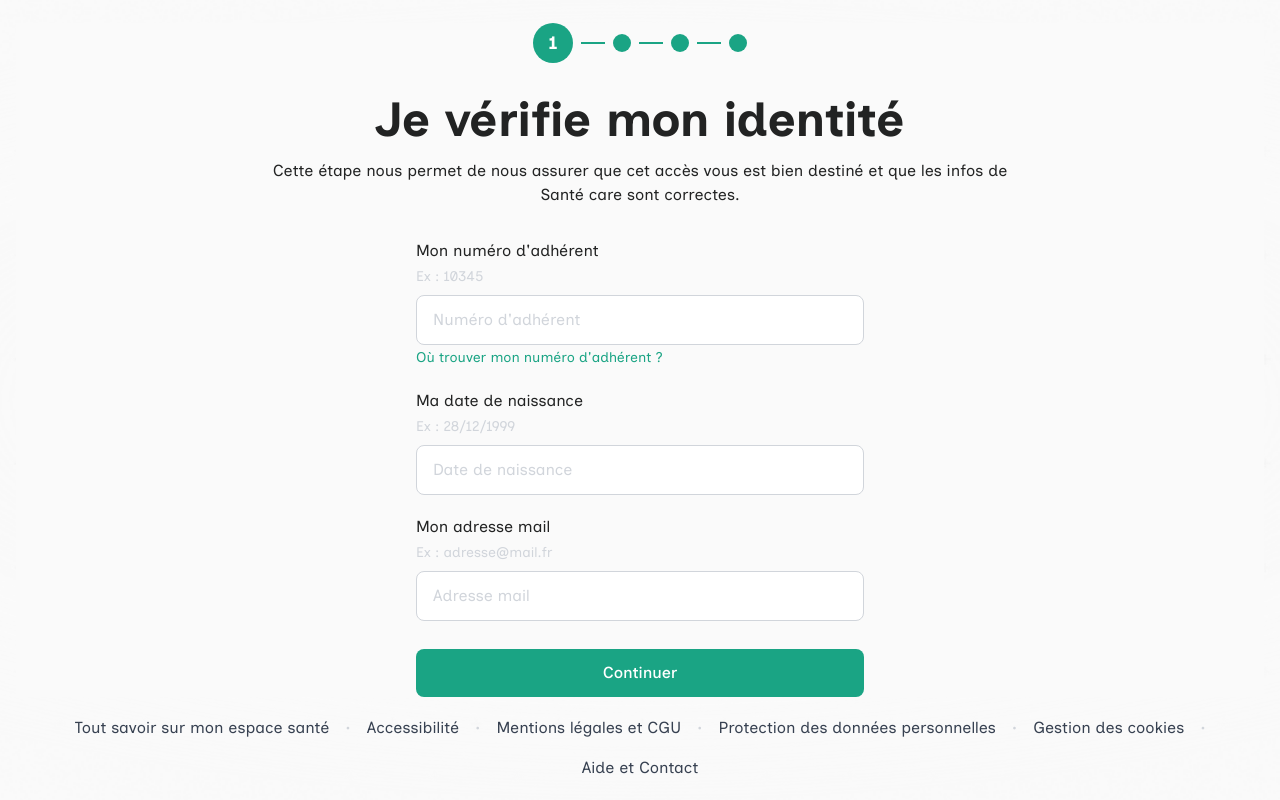
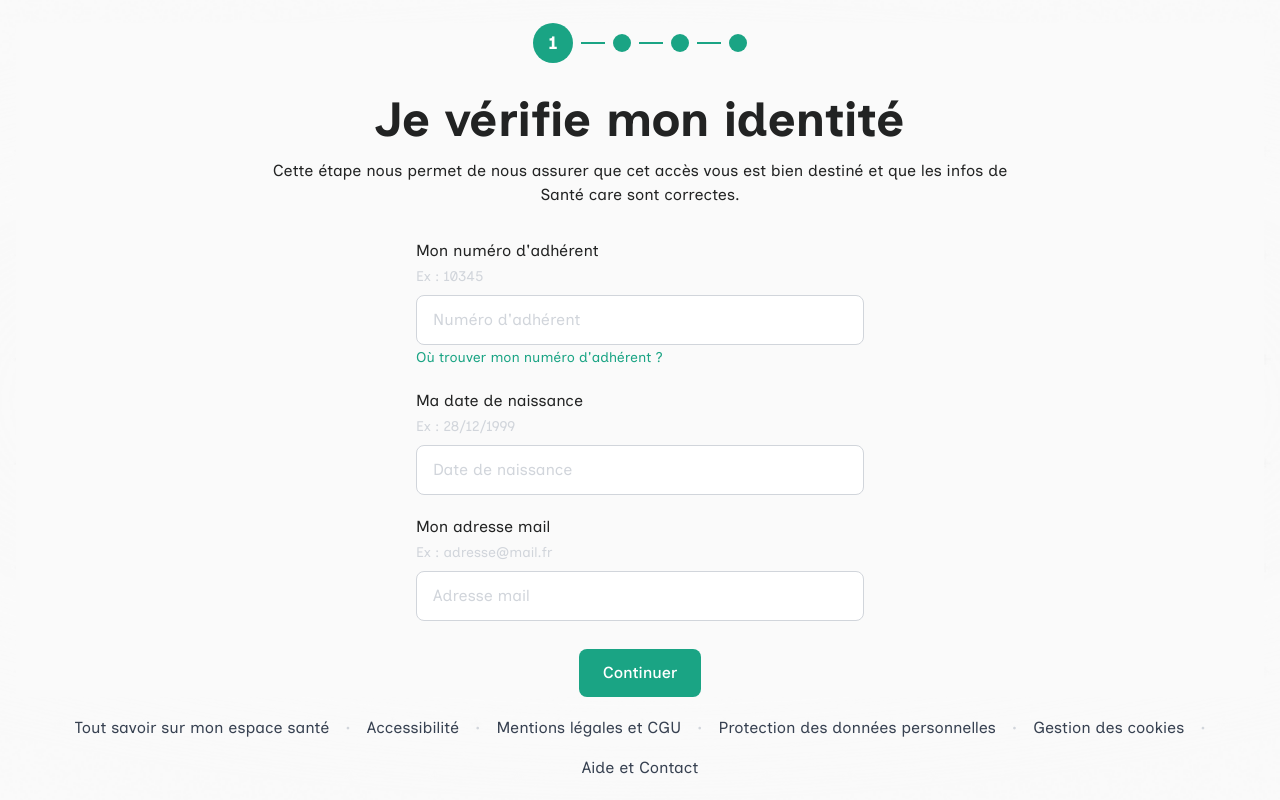
Before and after one commit to Remindr-pro/RemindR-app-V2, a Next.js app: page /identification in a window 1280 px wide. Built offline with nearby package versions, Linux system fonts and the light colour scheme.

Commit message:
fix(identification-form): adjust button width for responsiveness and center alignment

```diff
--- a/src/app/components/molecules/IdentificationForm.tsx
+++ b/src/app/components/molecules/IdentificationForm.tsx
@@ -74,12 +74,12 @@ export default function IdentificationForm({
         onChange={(e) => setEmail(e.target.value)}
       />
 
-      <div className="pt-2">
+      <div className="pt-2 text-center">
         {buttonHref ? (
           <Button
             variant="green"
             href={buttonHref}
-            className="w-full"
+            className="w-full md:w-max"
             onClick={onButtonClick}
           >
             Continuer
@@ -88,7 +88,7 @@ export default function IdentificationForm({
           <Button
             variant="green"
             type={buttonType}
-            className="w-full"
+            className="w-full md:w-max"
             onClick={onButtonClick}
           >
             Continuer
```
